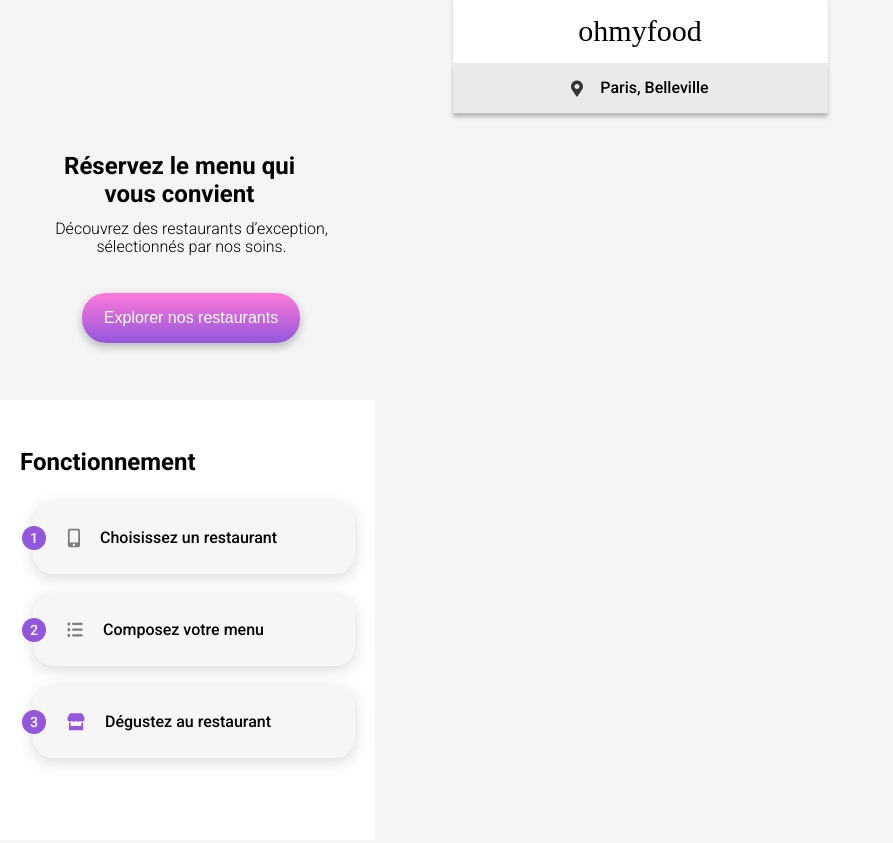
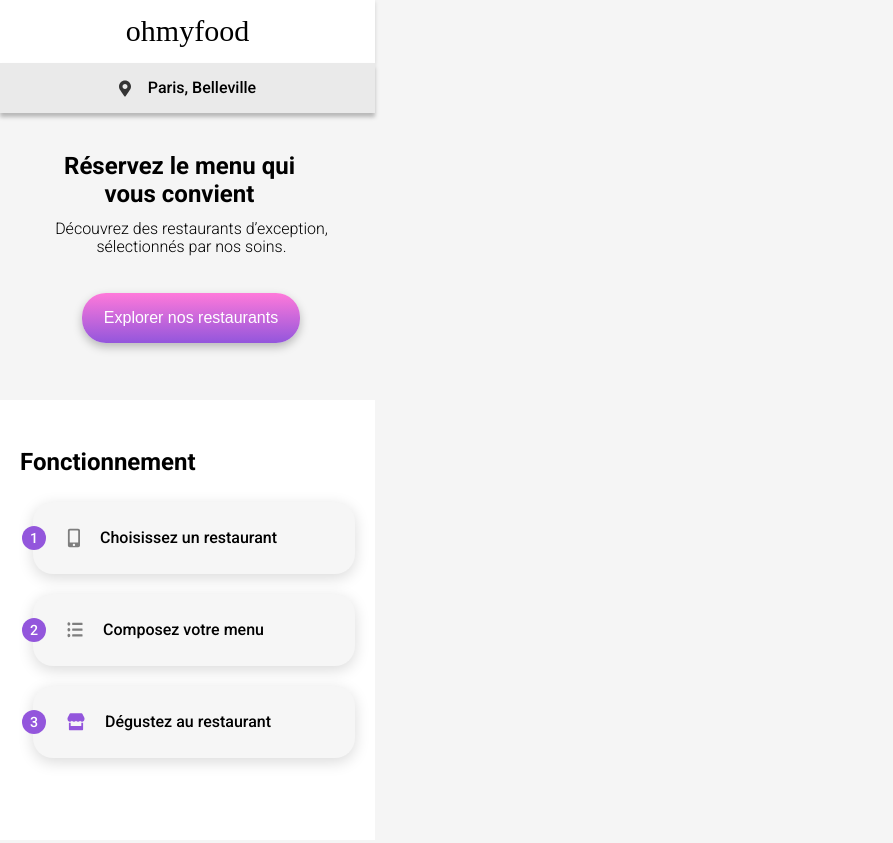
Before and after one commit to Debliqui/Ohmyfood_Projet4, a plain HTML site: page index.html in a window 1280 px wide. Shown: the top 843 px of the page, without its empty margins (0-893 px from the left). Drawn offline with Linux system fonts and the light colour scheme; a web font is replaced by a local one.

Commit message:
Alignement de la navBar de la homepage

```diff
--- a/index.html
+++ b/index.html
@@ -9,12 +9,14 @@
 <body>
     <header>
         <nav class="navBar">
+            <div class="navBar_container">
                 <div class="navBar__top">
                     <h1>ohmyfood</h1>
                 </div>
                 <div class="navBar__bottom">
                     <img src="asset/icon/Pin.svg" alt="icone d'un point de localisation">
                     <p class="navBar__bottom__items">Paris, Belleville</p>
+                </div>
             </div>
         </nav>
     </header>
--- a/style/modules/navBar.scss
+++ b/style/modules/navBar.scss
@@ -1,11 +1,12 @@
 .navBar{
     width: 100%;
     height: 113px;
-    display: flex;
-    flex-direction: column;
-    justify-content: space-evenly;
-    align-items: center;
-
+    &__container{
+        display: flex;
+        flex-direction: column;
+        justify-content: space-evenly;
+        align-items: center;
+    }
     &__top{
         width: 375px;
         height: 63px;
```
Also changed, not shown: style/modules/navBar.css, 1 other file. Lines whose indentation alone changed are shown as unchanged.
